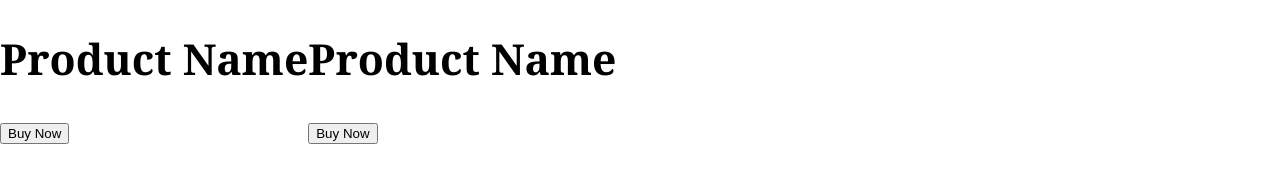
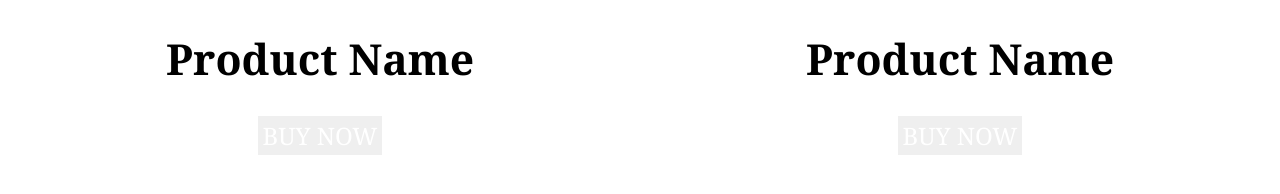
Before and after one commit to 50-vanilla-projects/07-Split-Landing-Page, a plain HTML site: page index.html in a window 1280 px wide. Drawn offline with Linux system fonts and the light colour scheme.

Commit message:
css: left and right side have equal flex and are display flex column themselves to center contents

```diff
--- a/styles.css
+++ b/styles.css
@@ -13,3 +13,26 @@ main {
     justify-content: stretch;
     align-items: stretch;
 }
+
+.left-hand-side, .right-hand-side {
+    flex: 1;
+    height: 100%;
+    display: flex;
+    flex-direction: column;
+    align-items: center;
+}
+
+
+h1 {
+    text-align: center;
+}
+
+button {
+    margin ;
+    padding: 3px 5px;
+    font-family: inherit;
+    text-transform: uppercase;
+    color: white;
+    font-size: 1.5rem;
+    border: 1pt solid white;
+}
```
